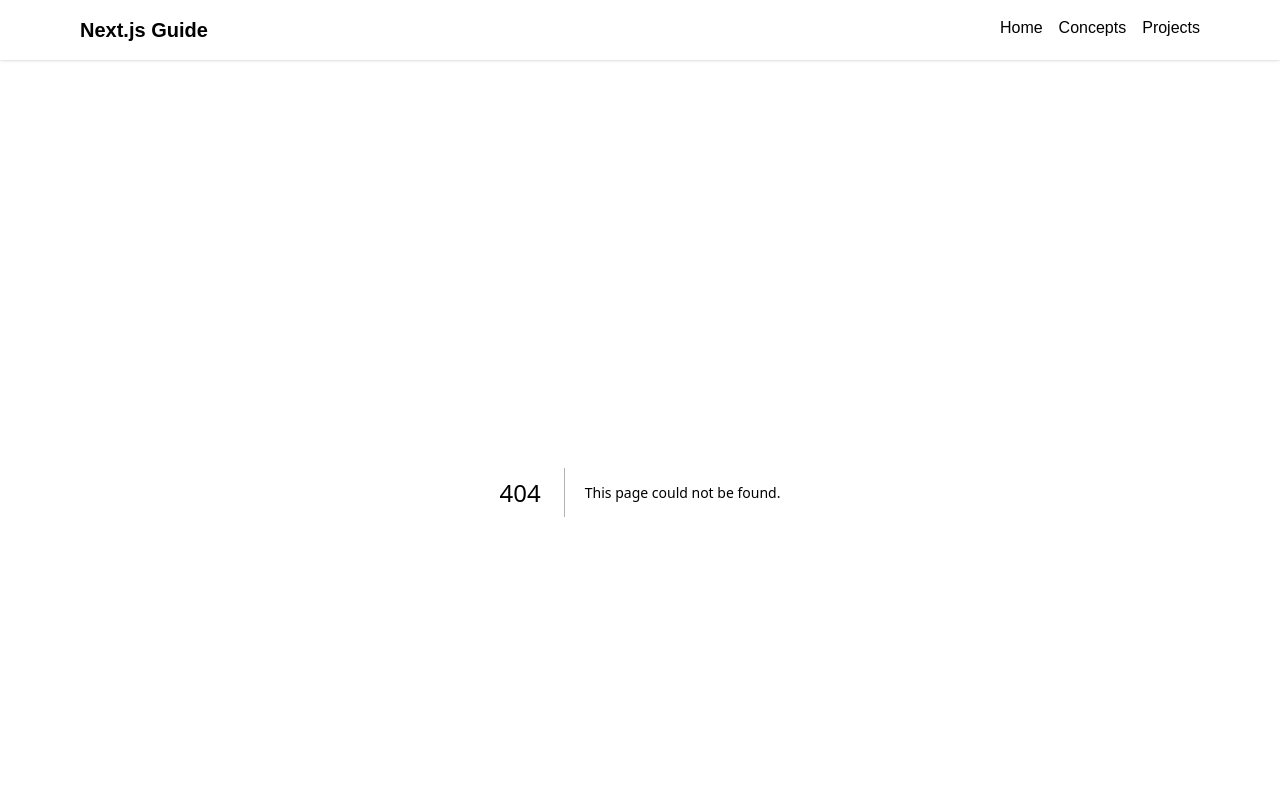
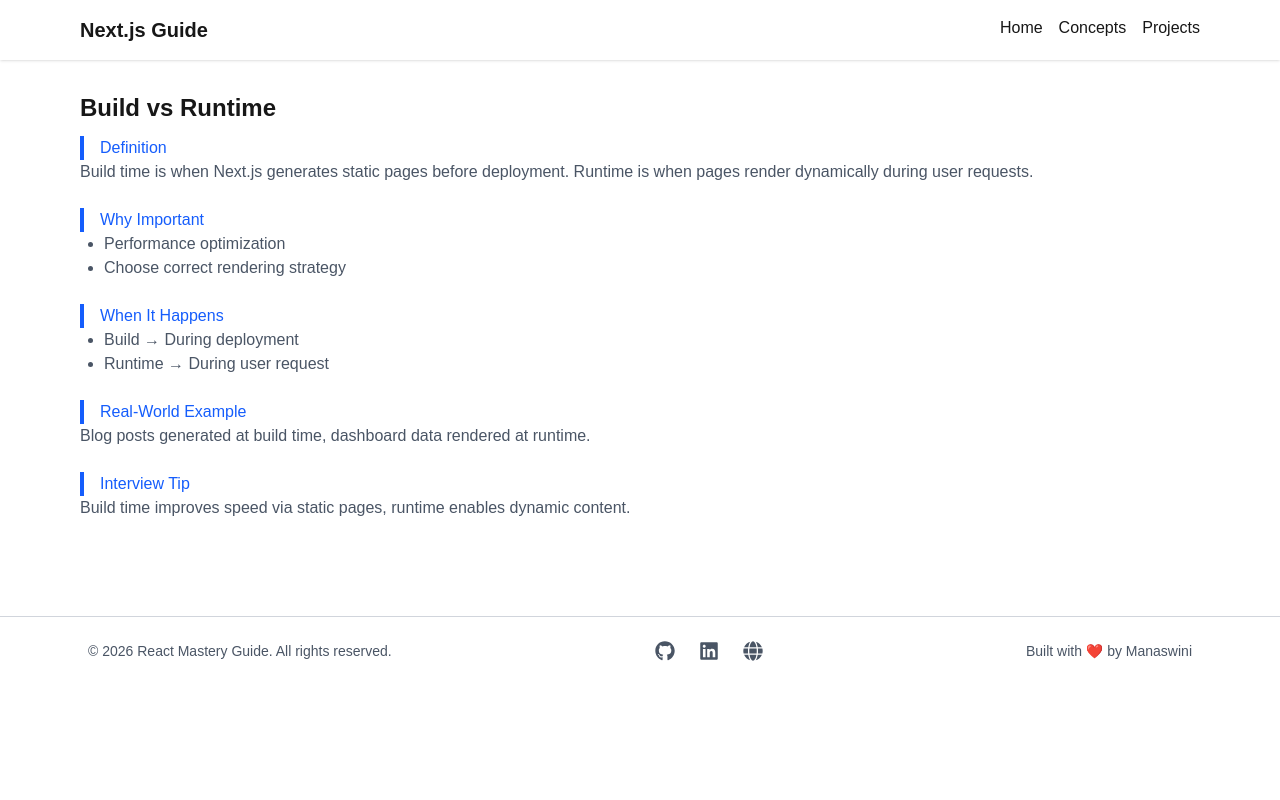
Before and after one commit to Monisasmal/nextjs-concept, a Next.js app: page /concepts/BuildVsRuntime in a window 1280 px wide. Before the commit this address had no page. Shown: the top 800 px of the page. Built offline with nearby package versions, Linux system fonts and the light colour scheme.

Commit message:
update concept

```diff
--- /dev/null
+++ b/src/app/concepts/BuildVsRuntime/page.jsx
@@ -0,0 +1,60 @@
+export const metadata = {
+  title: "Build vs Runtime in Next.js",
+};
+
+export default function BuildRuntimeConcept() {
+  return (
+    <article className="prose prose-slate max-w-none">
+
+      <h1 className="text-2xl font-bold mb-3">
+        Build vs Runtime
+      </h1>
+
+      <h2 className="text-blue-600 border-l-4 border-blue-600 pl-4">
+        Definition
+      </h2>
+
+      <p className="text-gray-600 mb-6">
+        Build time is when Next.js generates static pages before deployment.
+        Runtime is when pages render dynamically during user requests.
+      </p>
+
+      <h2 className="text-blue-600 border-l-4 border-blue-600 pl-4">
+        Why Important
+      </h2>
+
+      <ul className="list-disc pl-6 text-gray-600 mb-6">
+        <li>Performance optimization</li>
+        <li>Choose correct rendering strategy</li>
+      </ul>
+
+      <h2 className="text-blue-600 border-l-4 border-blue-600 pl-4">
+        When It Happens
+      </h2>
+
+      <ul className="list-disc pl-6 text-gray-600 mb-6">
+        <li>Build → During deployment</li>
+        <li>Runtime → During user request</li>
+      </ul>
+
+      <h2 className="text-blue-600 border-l-4 border-blue-600 pl-4">
+        Real-World Example
+      </h2>
+
+      <p className="text-gray-600 mb-6">
+        Blog posts generated at build time,
+        dashboard data rendered at runtime.
+      </p>
+
+      <h2 className="text-blue-600 border-l-4 border-blue-600 pl-4">
+        Interview Tip
+      </h2>
+
+      <p className="text-gray-600">
+        Build time improves speed via static pages,
+        runtime enables dynamic content.
+      </p>
+
+    </article>
+  );
+}
--- a/src/app/concepts/page.jsx
+++ b/src/app/concepts/page.jsx
@@ -41,7 +41,7 @@ const concepts = [
   {name: "What is Auth-guard?", path:"concepts/Auth-guard"},
   {name: "What is Streaming?", path:"concepts/Streaming"},
   {name: "What is difference between next VS react?", path:"concepts/NextVsReact"},
-  // {name: "What is Build VS Runtime?", path:"concepts/BuildVsRuntime"},
+  {name: "What is Build VS Runtime?", path:"concepts/BuildVsRuntime"},
 ];
 
 export default function Concepts() {
```
